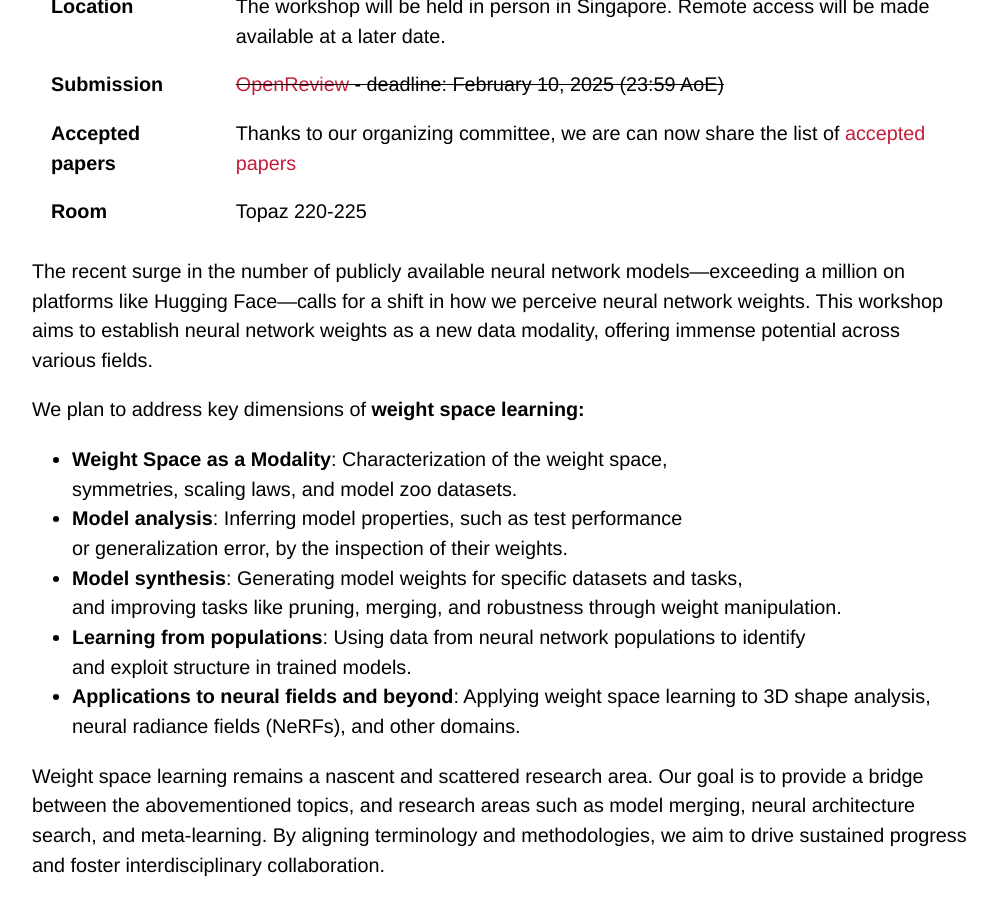
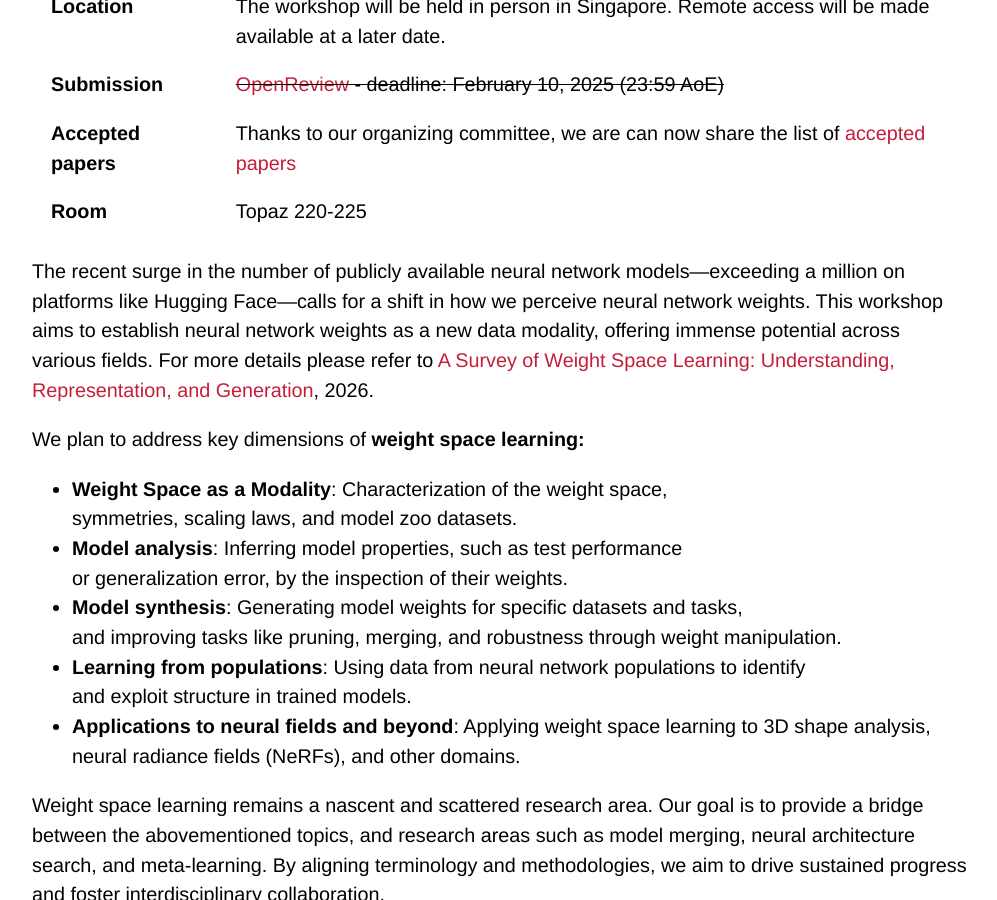
Before and after one commit to weight-space-learning/weight-space-learning.github.io, a Jekyll site: the page built from docs/index.md, in a window 1280 px wide and 900 px high, scrolled down 608 px. Shown: the whole window, without its empty margins (140-1137 px from the left). Built offline with Jekyll 4.4.1, drawn with Linux system fonts in a browser that asks for light colours; some web fonts are replaced; our own code applies the rules of GitHub Pages for plain Markdown files.

Commit message:
Update index.md
Added WSL survey paper.

```diff
--- a/docs/index.md
+++ b/docs/index.md
@@ -11,7 +11,7 @@ layout: default
 | **Room** | Topaz 220-225 |
 
 
-The recent surge in the number of publicly available neural network models—exceeding a million on platforms like Hugging Face—calls for a shift in how we perceive neural network weights. This workshop aims to establish neural network weights as a new data modality, offering immense potential across various fields.
+The recent surge in the number of publicly available neural network models—exceeding a million on platforms like Hugging Face—calls for a shift in how we perceive neural network weights. This workshop aims to establish neural network weights as a new data modality, offering immense potential across various fields. For more details please refer to [A Survey of Weight Space Learning: Understanding, Representation, and Generation](https://arxiv.org/pdf/2603.10090), 2026.
 
 We plan to address key dimensions of **weight space learning:**
 
```
